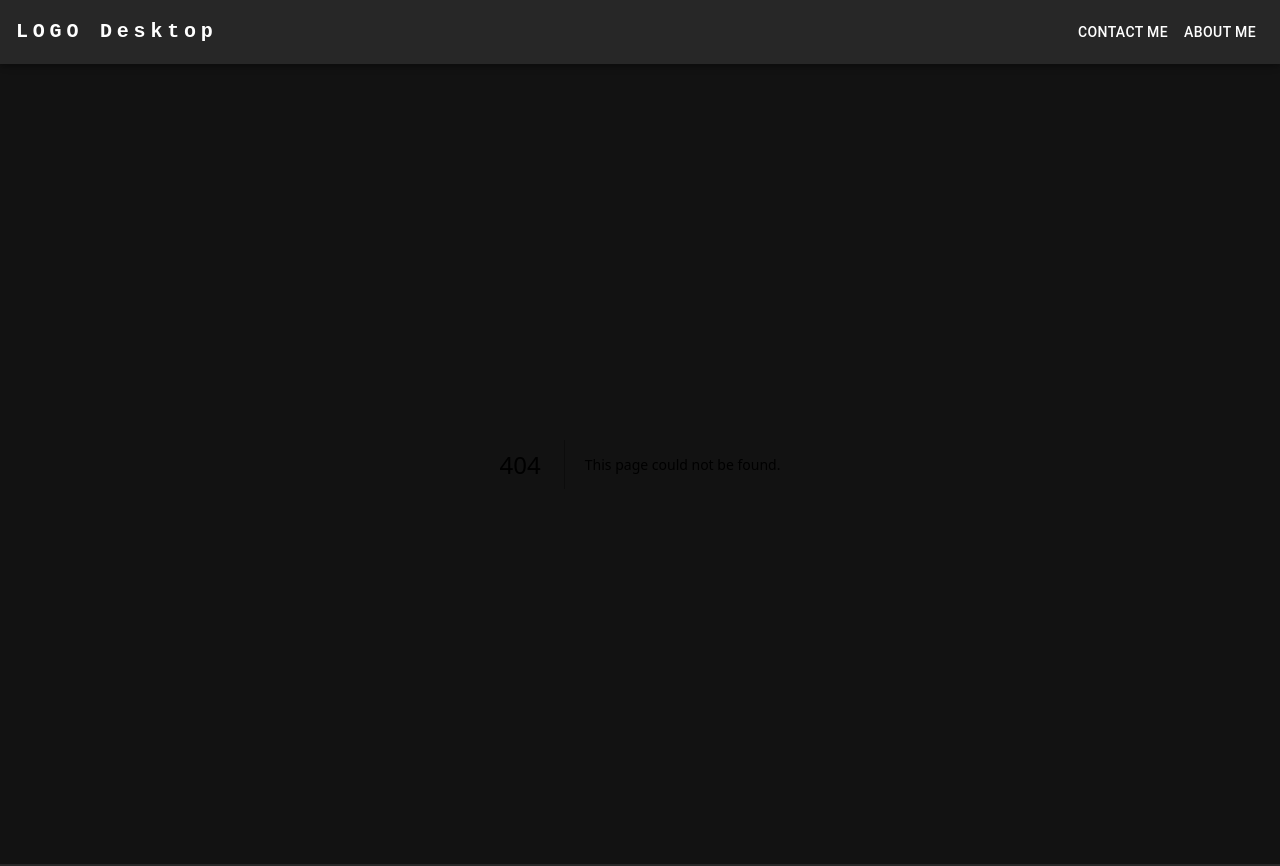
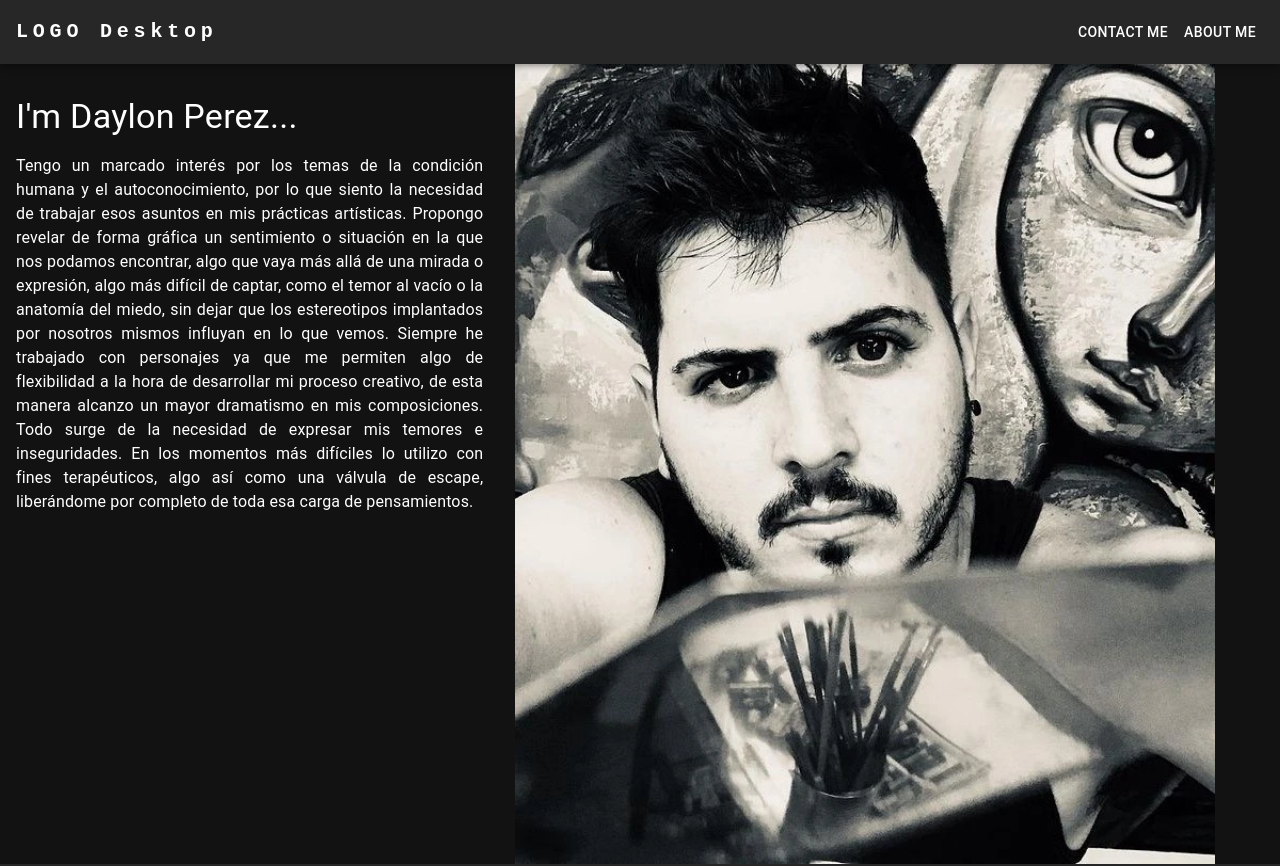
Before and after one commit to lianetsm91/daylonart, a Next.js app: page /aboutMe in a window 1280 px wide. Before the commit this address had no page. Shown: the top 866 px of the page. Built offline with nearby package versions, Linux system fonts and the light colour scheme.

Commit message:
initial commit

```diff
--- /dev/null
+++ b/app/aboutMe/page.tsx
@@ -0,0 +1,47 @@
+import React from 'react';
+import {Box, Typography} from "@/lib/mui";
+import './aboutMe.css'
+
+const AboutMe = () => {
+    return (
+            <Box sx={{
+                width: '100%',
+                maxWidth: '1366px',
+                mx: 'auto',
+                overflow: 'hidden',
+                position: 'relative',
+                zIndex: 1,
+                color: 'white',
+                px: '1rem',
+                height: {xs: '100%', md: '100vh'},
+                display: {xs: 'block', md: 'flex'}
+            }}>
+                <Box sx={{width: {xs: '100%', md: '40%'}, pr: {xs: 0, md: 4}, pt: 4}}>
+                    <Typography variant='h4'>I'm Daylon Perez...</Typography>
+                    <Typography sx={{mt: 2, mb: 3}} align='justify'>
+                        Tengo un marcado interés por los temas de la condición humana y el
+                        autoconocimiento, por lo que siento la necesidad de trabajar esos asuntos en mis
+                        prácticas artísticas.
+                        Propongo revelar de forma gráfica un sentimiento o situación en la que nos podamos
+                        encontrar, algo que vaya más allá de una mirada o expresión, algo más difícil de
+                        captar, como el temor al vacío o la anatomía del miedo, sin dejar que los estereotipos
+                        implantados por nosotros mismos influyan en lo que vemos.
+                        Siempre he trabajado con personajes ya que me permiten algo de flexibilidad a la
+                        hora de desarrollar mi proceso creativo, de esta manera alcanzo un mayor
+                        dramatismo en mis composiciones.
+                        Todo surge de la necesidad de expresar mis temores e inseguridades. En los
+                        momentos más difíciles lo utilizo con fines terapéuticos, algo así como una válvula
+                        de escape, liberándome por completo de toda esa carga de pensamientos.
+                    </Typography>
+                </Box>
+                <Box sx={{width: {xs: '100%', md: '60%'}, overflow: 'hidden'}}>
+                    <img src="/daylon.webp"
+                         alt="daylon-image"
+                         className='about-me-image'
+                    />
+                </Box>
+            </Box>
+    );
+};
+
+export default AboutMe;
--- /dev/null
+++ b/app/not-found.tsx
@@ -0,0 +1,3 @@
+export default function Custom404() {
+    return <h1>Sorry, this page does not exists</h1>;
+}
--- a/next.config.js
+++ b/next.config.js
@@ -1,4 +1,8 @@
 /** @type {import('next').NextConfig} */
-const nextConfig = {}
+const nextConfig = {
+  experimental: {
+    serverActions: true
+  }
+}
 
 module.exports = nextConfig
```
Also changed, not shown: app/contactMe/page.tsx (added, +45 -0 lines), styles/page.module.css (added, +8 -0 lines).
